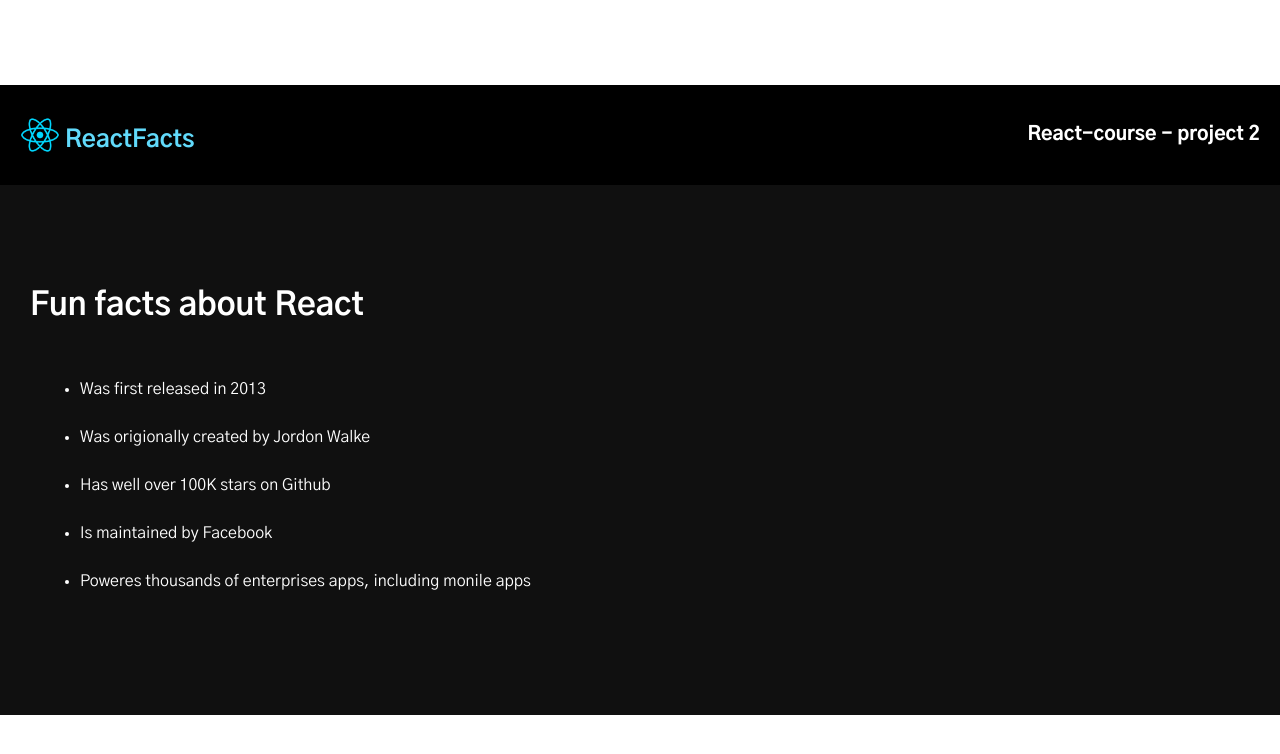
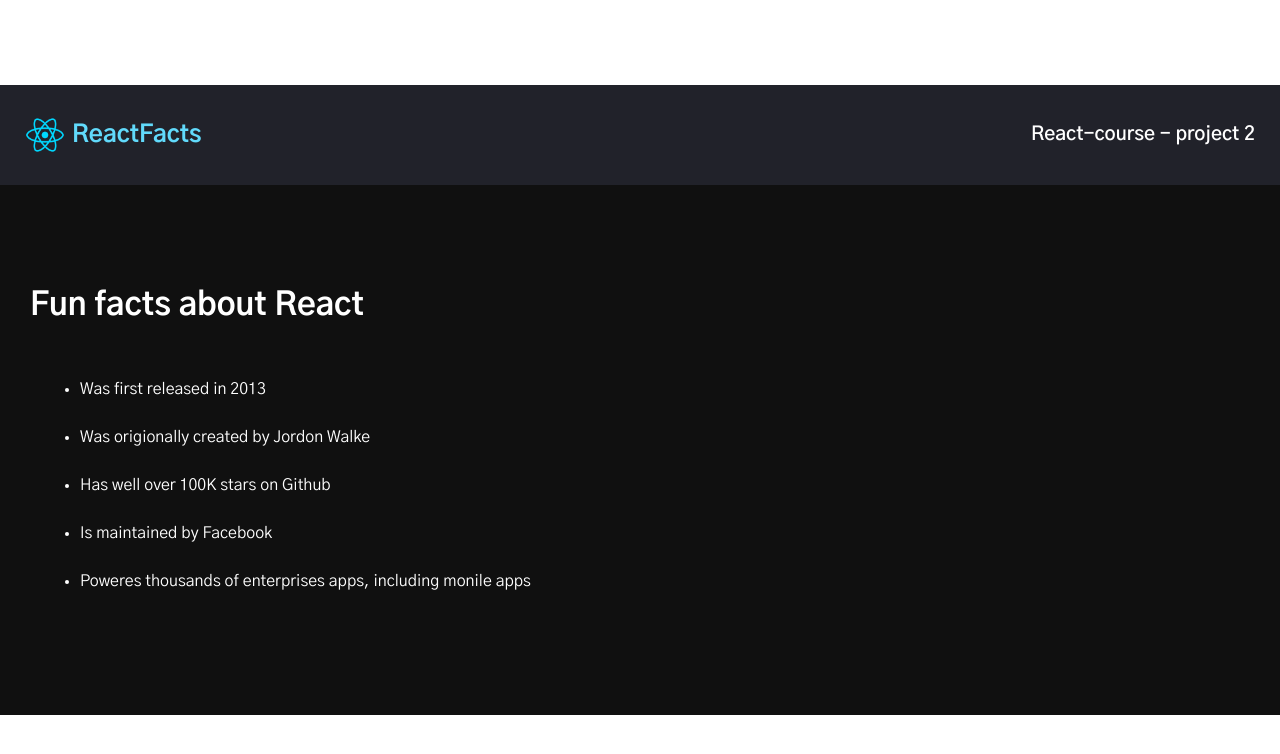
Before and after one commit to MuhammadAreeb334/React-static-app, a React (Create React App) app: page / in a window 1280 px wide. Shown: the top 754 px of the page. Built offline with nearby package versions, Linux system fonts and the light colour scheme.

Commit message:
commit changes

```diff
--- a/src/components/Navbar.js
+++ b/src/components/Navbar.js
@@ -3,10 +3,8 @@ import ReactLogo from "../Images/react-logo.png"
 function Navbar() {
     return(
         <nav className="navbar-Container">
-            <div className="navbar">
-                <img className="logo" src= {ReactLogo}  alt="logo of React"/>
-                <h1 className="heading-left">ReactFacts</h1>
-            </div>
+            <img className="logo" src= {ReactLogo}  alt="logo of React"/>
+            <h1 className="heading-left">ReactFacts</h1>
             <h1 className="heading-right">React-course - project 2</h1>
         </nav>
     )
--- a/src/style.css
+++ b/src/style.css
@@ -3,34 +3,30 @@
     padding: 0;
     font-family: 'Gothic A1', sans-serif;
 }
+.navbar-Container{
+    display: flex;
+    align-items: center;
+    color: #fff;
+    background-color: #21222A;
+    padding: 30px 25px;
+}
 .logo{
     width: 40px;
-    padding: 30px 5px 30px 20px;
+    padding-right: 7px;
     display: inline-block;
     transition: all 1s;
 }
 .logo:hover {
     transform: rotate(720deg);
 }
-
 .heading-right{
-    padding: 20px;
     font-size: 1.2rem;
-    font-weight: 800;
+    font-weight: 600;
 }
 .heading-left{
-    padding-top: 10px;
     color: #61dafb;
-}
-.navbar-Container,
-.navbar{
-    display: flex;
-    justify-content: space-between;
-    align-items: center;
-}
-.navbar-Container{
-    color: #fff;
-    background-color: #000;
+    margin-right: auto;
+    font-weight: 700;
 }
 .Mian-conatiner{
     padding: 100px 30px;
```
